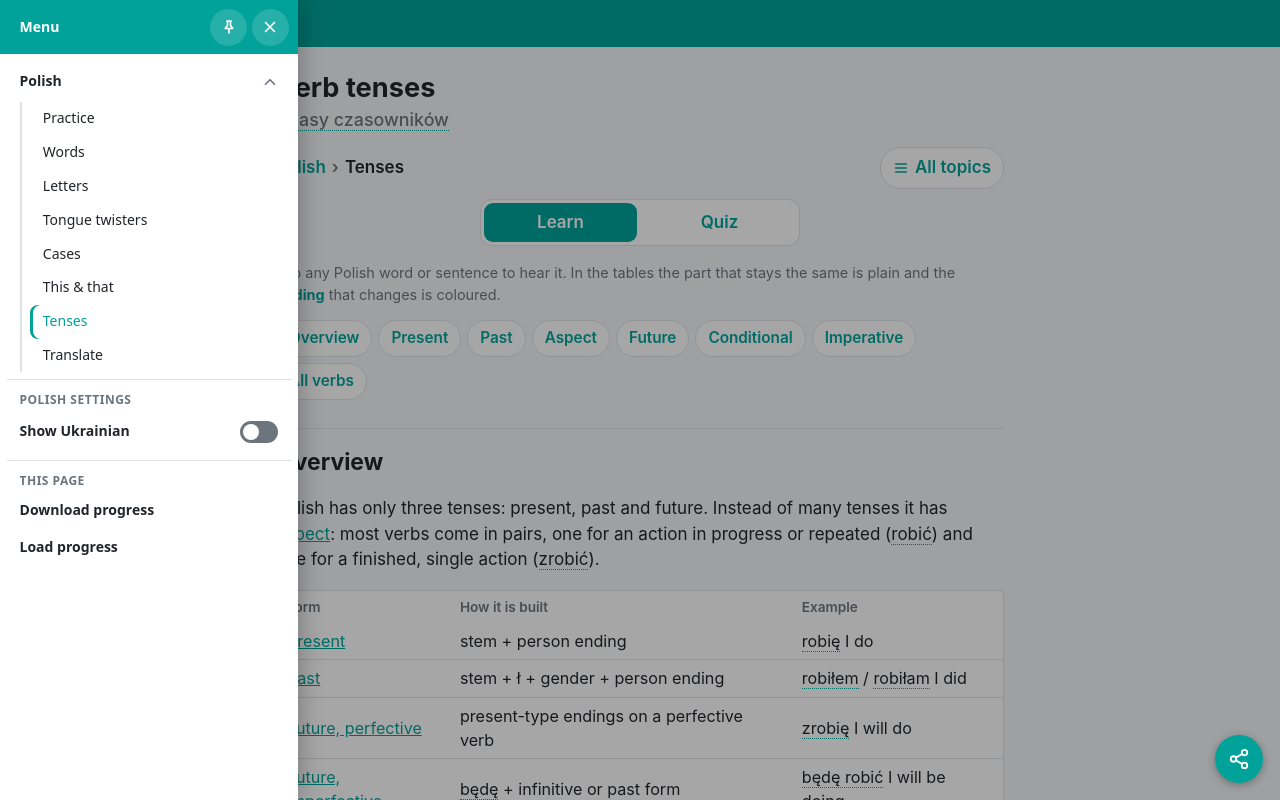
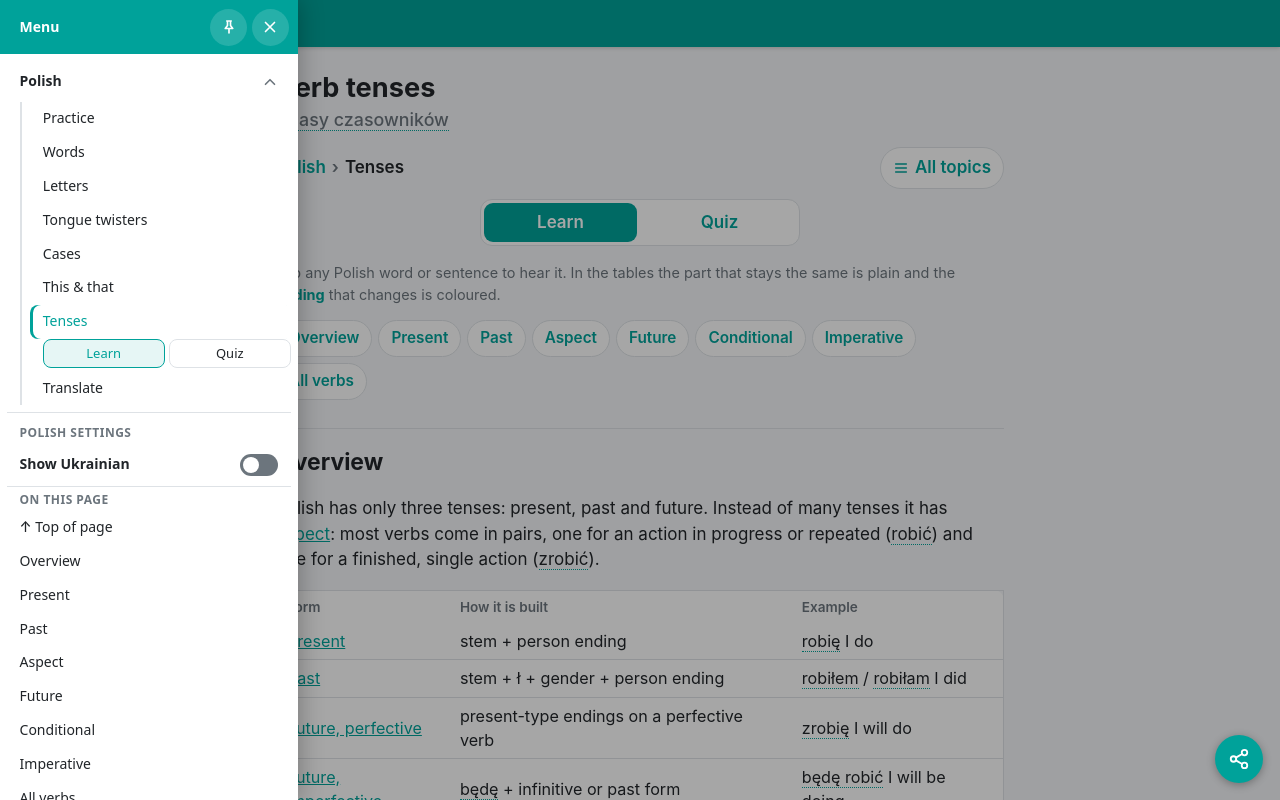
Before and after one commit to homodius/polski, a plain HTML site: page polish/verbs/index.html in a window 1280 px wide. Both pictures are taken after a click on the button "Menu". Shown: the top 800 px of the page. Drawn offline with Linux system fonts and the light colour scheme.

Commit message:
Sync from art 420bf07: sticky site bar, Learn/Quiz in menu, Tenses sections in menu
Co-Authored-By: Claude Opus 5.5 <noreply@anthropic.com>
Claude-Session: https://claude.ai/code/session_015qhMjYZKaAPV6yfM6rJ3iY

```diff
--- a/js/site-nav.js
+++ b/js/site-nav.js
@@ -36,6 +36,24 @@
             (current ? ' aria-current="page"' : '') + '>' + esc(item.title) + '</a>';
     }
 
+    // A Polish topic with a Learn and a Quiz page lists both under it while you are on that topic,
+    // so the switch is reachable from the menu at any scroll position. Two variants on one page
+    // (letters/ and letters/#quiz) are told apart by the #hash.
+    function variantLinks(item) {
+        var vs = item.variants || [];
+        if (vs.length < 2) return '';
+        var onTopic = vs.some(function (v) { return pathOf(home + v.href) === here; });
+        if (!onTopic) return '';
+        function hashOf(h) { var i = h.indexOf('#'); return i === -1 ? '' : h.slice(i); }
+        var hashed = vs.some(function (v) { return pathOf(home + v.href) === here && hashOf(v.href) && hashOf(v.href) === location.hash; });
+        return '<ul class="site-nav-variants">' + vs.map(function (v) {
+            var h = hashOf(v.href);
+            var current = pathOf(home + v.href) === here && (hashed ? h === location.hash : !h);
+            return '<li><a class="site-nav-link" href="' + esc(home + v.href) + '"' +
+                (current ? ' aria-current="page"' : '') + '>' + esc(v.title) + '</a></li>';
+        }).join('') + '</ul>';
+    }
+
     function section(item, i) {
         var kids = item.children || [];
         if (!kids.length) return '<li data-section="' + i + '">' + link(item) + '</li>';
@@ -49,7 +67,7 @@
             ' aria-label="' + esc(item.title) + ' pages"><svg viewBox="0 0 24 24" aria-hidden="true">' +
             '<path d="m6 9 6 6 6-6"/></svg></button></div>' +
             '<ul class="site-nav-sub" id="' + id + '">' +
-            kids.map(function (k) { return '<li>' + link(k) + '</li>'; }).join('') +
+            kids.map(function (k) { return '<li>' + link(k) + variantLinks(k) + '</li>'; }).join('') +
             '</ul></li>';
     }
 
@@ -64,7 +82,10 @@
         '.site-nav,.site-nav-panel{--sn-bg:#fff;--sn-fg:#212529;--sn-muted:#6c757d;--sn-hover:#e6f6f5;--sn-line:#dee2e6;' +
         'font:600 14px/1.2 system-ui,-apple-system,"Segoe UI",Roboto,Arial,sans-serif;box-sizing:border-box;text-align:left}' +
         '@media (prefers-color-scheme:dark){.site-nav,.site-nav-panel{--sn-bg:#212529;--sn-fg:#e9ecef;--sn-muted:#9aa1a8;--sn-hover:#17403e;--sn-line:#3a4046}}' +
-        '.site-nav{position:relative;z-index:1050;display:flex;gap:.5rem;align-items:center;padding:.5rem 1rem;background:#00a29a}' +
+        // The bar stays at the top of the window while the page scrolls, so Menu, Back and Home are
+        // always one tap away; links to #sections stop below it instead of under it.
+        'html{scroll-padding-top:var(--site-nav-h,0px)}' +
+        '.site-nav{position:-webkit-sticky;position:sticky;top:0;z-index:1050;box-shadow:0 1px 4px rgba(0,0,0,.18);display:flex;gap:.5rem;align-items:center;padding:.5rem 1rem;background:#00a29a}' +
         '.site-nav>a,.site-nav-burger{color:#fff!important;text-decoration:none!important;padding:.35rem .75rem;border-radius:999px;' +
         'background:rgba(255,255,255,.15);border:0;font:inherit;cursor:pointer;display:inline-flex;align-items:center;gap:.4rem}' +
         '.site-nav>a:hover,.site-nav>a:focus-visible,.site-nav-burger:hover,.site-nav-burger:focus-visible,' +
@@ -102,6 +123,10 @@
         '.site-nav-group.open .site-nav-expand svg{transform:rotate(180deg)}' +
         '.site-nav-sub{display:none;margin:0 0 .2rem .75rem!important;padding-left:.5rem!important;border-left:2px solid var(--sn-line)}' +
         '.site-nav-group.open .site-nav-sub{display:block}' +
+        '.site-nav-variants{display:flex;gap:.25rem;margin:0 0 .2rem .75rem!important}' +
+        '.site-nav-variants li{flex:1}' +
+        '.site-nav-variants .site-nav-link{padding:.35rem .5rem!important;text-align:center;font-size:13px;border:1px solid var(--sn-line)}' +
+        '.site-nav-variants .site-nav-link[aria-current]{box-shadow:none;border-color:#00a29a;background:var(--sn-hover)}' +
         '.site-nav-sub .site-nav-link,.site-nav-toc .site-nav-link{font-weight:500;padding:.5rem .75rem}' +
         '.site-nav-toc,.site-nav-page{border-top:1px solid var(--sn-line);margin-top:.4rem;padding-top:.4rem}' +
         '.site-nav-toc:empty,.site-nav-page:empty{display:none}' +
@@ -183,6 +208,17 @@
             li.appendChild(copy);
             toc.appendChild(li);
         });
+        // A long page (or one scrolled down) also gets a way straight back to its top.
+        if (window.scrollY > 0 || document.documentElement.scrollHeight > 2 * window.innerHeight) {
+            var top = document.createElement('li');
+            var up = document.createElement('button');
+            up.type = 'button';
+            up.className = 'site-nav-link';
+            up.textContent = '\u2191 Top of page';
+            up.addEventListener('click', function () { window.scrollTo({ top: 0, behavior: 'smooth' }); });
+            top.appendChild(up);
+            toc.insertBefore(top, toc.firstChild);
+        }
     }
 
     var wantPinned = false;
@@ -285,7 +321,9 @@
             .map(function (p) {
                 var variants = [p.learn, p.quiz].filter(Boolean)
                     .map(function (v) { return item.href + v.path; });
-                return { title: p.title, href: item.href + p.path, also: variants };
+                var both = p.learn && p.quiz && !p.single ?
+                    [{ title: 'Learn', href: item.href + p.learn.path }, { title: 'Quiz', href: item.href + p.quiz.path }] : [];
+                return { title: p.title, href: item.href + p.path, also: variants, variants: both };
             });
         var li = menu.querySelector('[data-section="' + polishIndex + '"]');
         if (li) li.outerHTML = section(item, polishIndex);
@@ -326,8 +364,14 @@
     document.body.insertBefore(nav, document.body.firstChild);
     document.body.appendChild(backdrop);
     document.body.appendChild(panel);
-    // Pages with their own fixed header (the CV) use this to sit below the bar.
-    root.style.setProperty('--site-nav-h', nav.offsetHeight + 'px');
+    // Pages with their own fixed or sticky header (the CV, the games) use this to sit below the bar.
+    // The bar can wrap to two lines on a narrow screen, so keep it up to date.
+    function setBarHeight() { root.style.setProperty('--site-nav-h', nav.offsetHeight + 'px'); }
+    setBarHeight();
+    if (window.ResizeObserver) new ResizeObserver(setBarHeight).observe(nav);
+    else window.addEventListener('resize', setBarHeight);
+    // letters/ and letters/#quiz are one page: mark the right Learn / Quiz entry after a hash change.
+    window.addEventListener('hashchange', fillPolish);
     applyPin();
     // Pages that build their contents after loading (cases, this & that) fill "On this page" later.
     if (pinned()) window.addEventListener('load', fillToc);
--- a/polish/verbs/index.html
+++ b/polish/verbs/index.html
@@ -32,7 +32,7 @@
         <p class="pl-muted pl-small">Tap any Polish word or sentence to hear it. In the tables the part that stays the same is plain
             and the <b class="vb-end">ending</b> that changes is coloured.</p>
 
-        <nav class="vb-toc" aria-label="On this page">
+        <nav class="vb-toc" id="vb-contents" aria-label="On this page">
             <a href="#overview">Overview</a>
             <a href="#present">Present</a>
             <a href="#past">Past</a>
```
